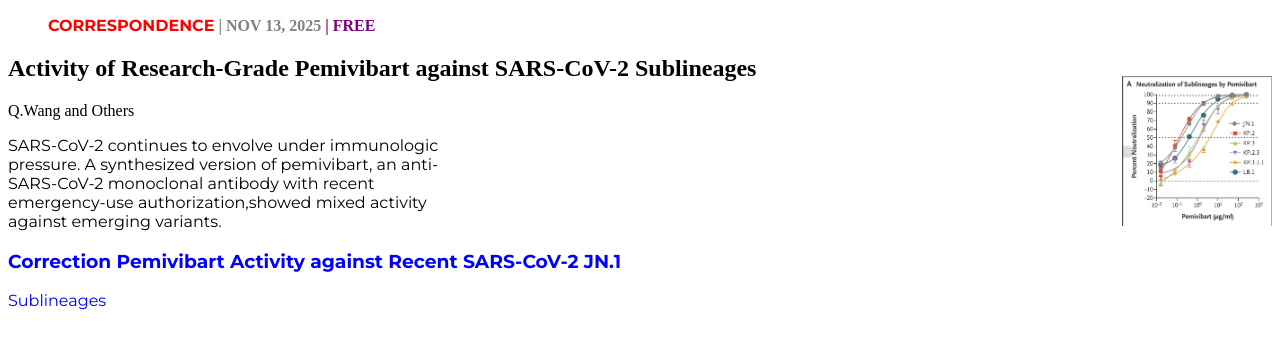
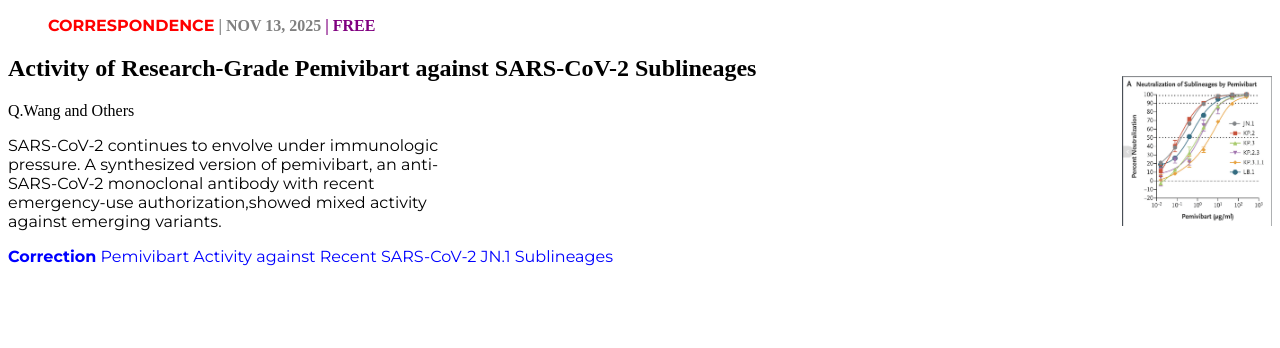
Before and after one commit to taurus2902/chart, a plain HTML site: page index.html in a window 1280 px wide. Drawn offline with Linux system fonts and the light colour scheme.

Commit message:
Chartsss

```diff
--- a/index.html
+++ b/index.html
@@ -49,9 +49,6 @@
         .corrs{
             color: blue;
         }
-        .sub{
-            color: blue;
-        }
         .chart{
             float: right;
             margin-top: 25px;
@@ -71,8 +68,7 @@
     <p class="sars">SARS-CoV-2 continues to envolve under immunologic pressure.
         A synthesized version of pemivibart, an anti-SARS-CoV-2 monoclonal antibody
         with recent emergency-use authorization,showed mixed activity against emerging variants.</p>
-    <h3 class="corrs"> <b>Correction</b> Pemivibart Activity against Recent SARS-CoV-2 JN.1</h3>
-    <p class="sub"> Sublineages</p>
+    <p class="corrs"> <b>Correction</b> Pemivibart Activity against Recent SARS-CoV-2 JN.1 Sublineages</p>
 
 </body>
 </html>
```
